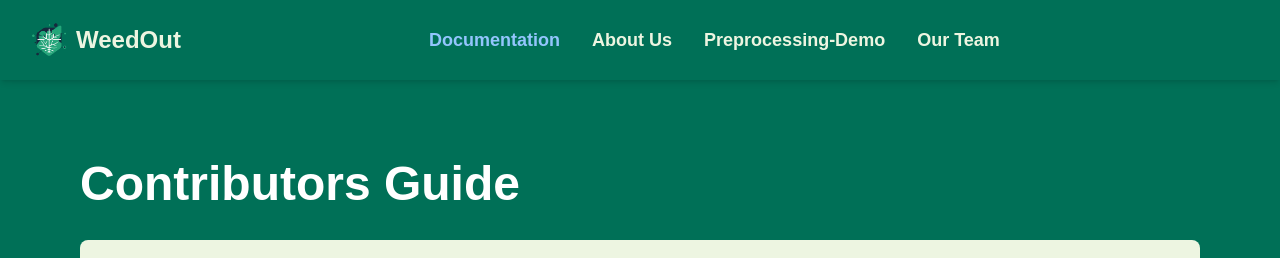
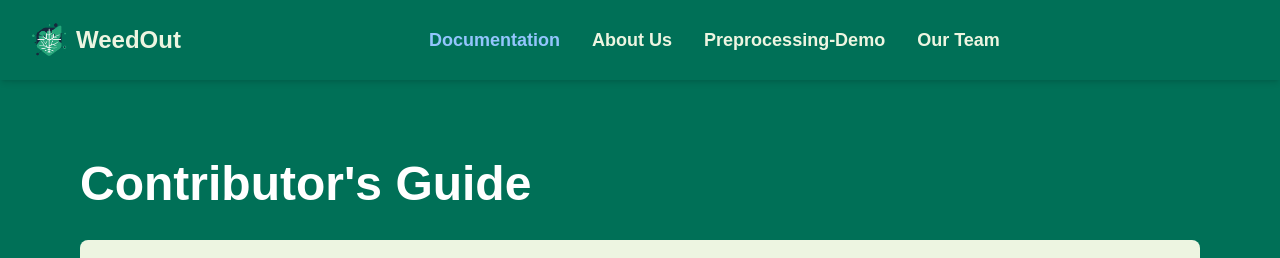
Before and after one commit to uoftweb-admin/weedout-project, a Next.js app in the folder frontend/: page /documentation/contributors-guide in a window 1280 px wide. Shown: the top 258 px of the page. Built offline with nearby package versions, Linux system fonts and the light colour scheme; a web font is replaced by a local one.

Commit message:
fixed minor grammatical error in contributor's guide page.jsx file

```diff
--- a/frontend/app/documentation/contributors-guide/page.jsx
+++ b/frontend/app/documentation/contributors-guide/page.jsx
@@ -15,7 +15,7 @@ export default function ContributorsGuidePage() {
                 <section className="pt-10 lg:pt-20 px-4 sm:px-10 lg:px-20">
                     {/* Responsive heading */}
                     <h1 className="text-white text-3xl sm:text-4xl lg:text-5xl font-bold">
-                    Contributors Guide
+                    Contributor's Guide
                     </h1>
 
                     {/* Responsive beige box */}
```
